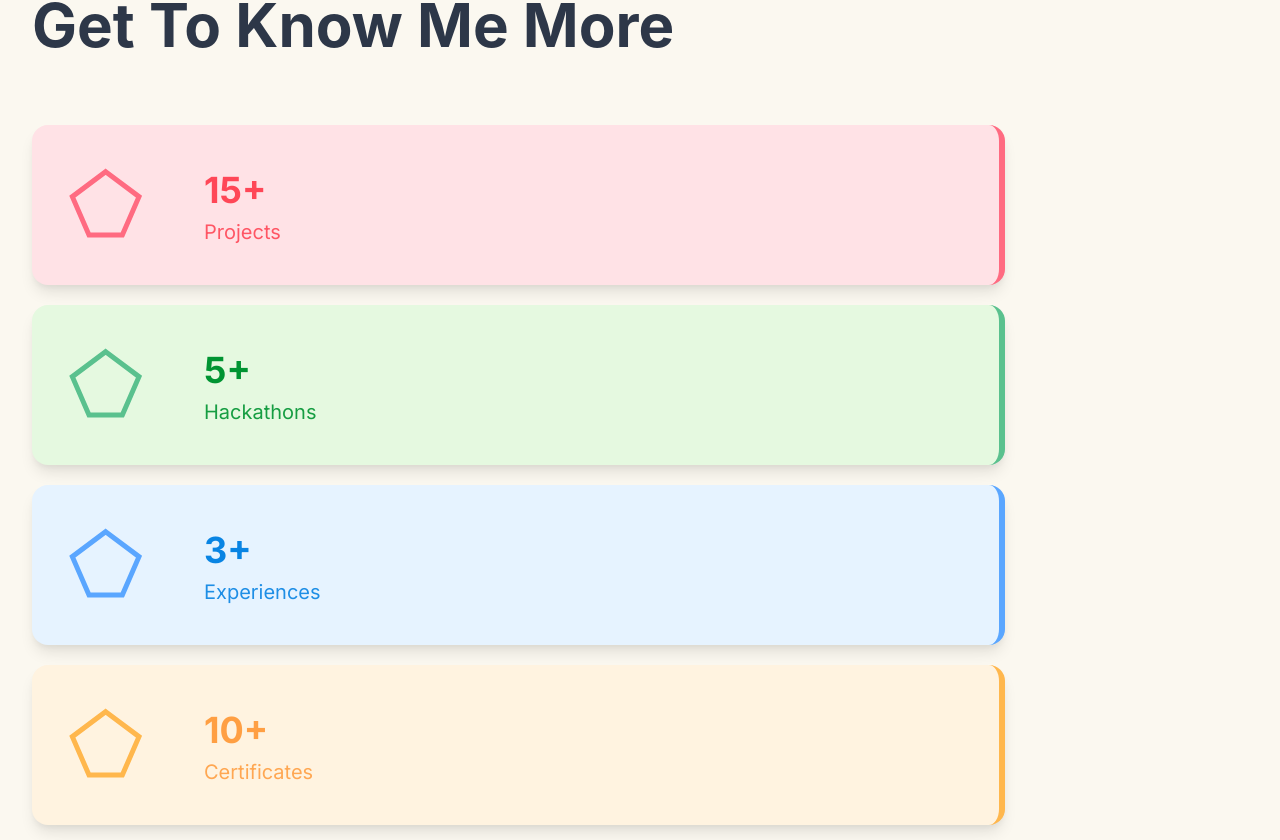
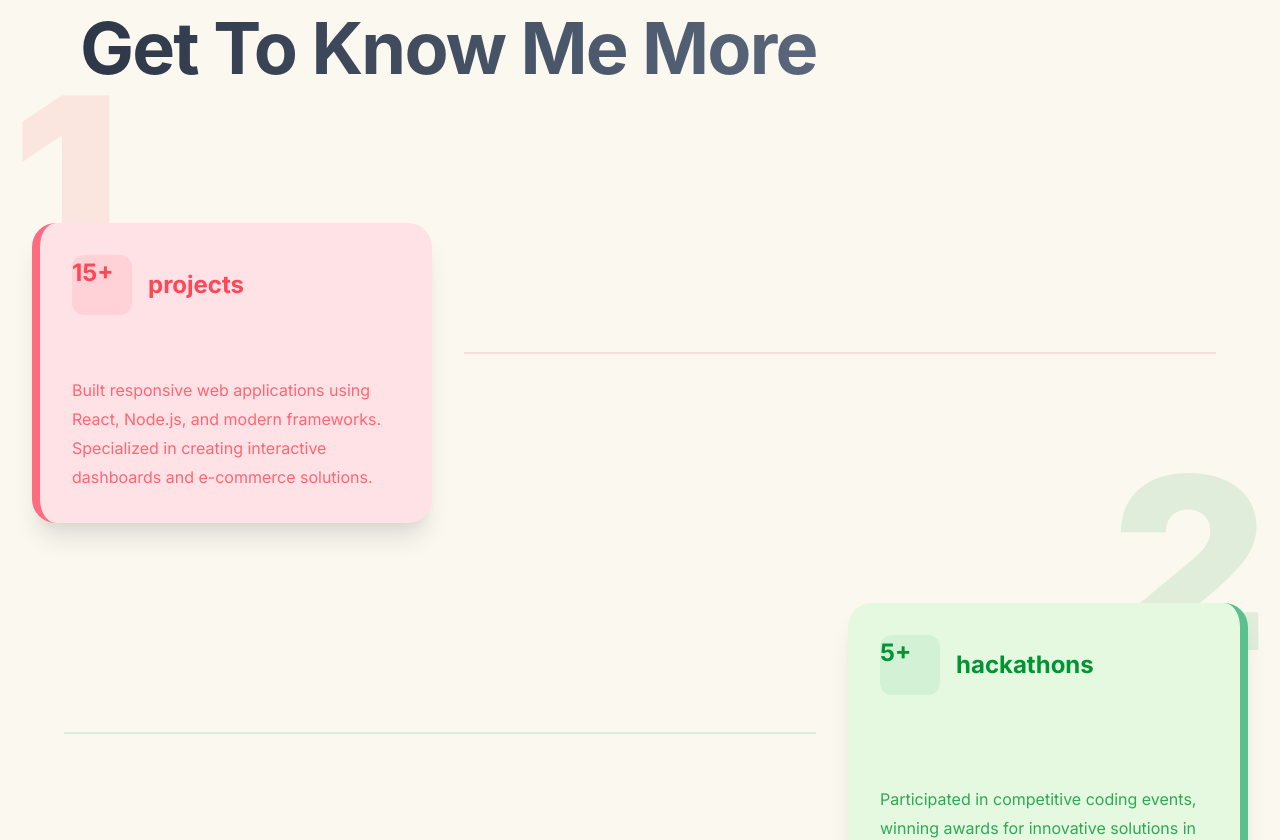
Before and after one commit to KabsiMontassar/portfolio, a React (Vite) app: page / in a window 1280 px wide. Shown: the part 1515-2355 px from the top of the page. Built offline with nearby package versions, Linux system fonts and the light colour scheme.

Commit message:
Update Achievements.jsx

```diff
--- a/src/components/Achievements/Achievements.jsx
+++ b/src/components/Achievements/Achievements.jsx
@@ -1,6 +1,7 @@
-import React, { useRef } from 'react';
-import { Box, Heading, useColorMode, Text } from '@chakra-ui/react';
+import React, { useRef, useState, useEffect } from 'react';
+import { Box, Heading, Text, Flex, useColorMode } from '@chakra-ui/react';
 import { useTranslation } from 'react-i18next';
+
 import gsap from 'gsap';
 
 const softColors = {
@@ -36,129 +37,101 @@ const softColors = {
   }
 };
 
-const AchievementCard = ({ achievement, index }) => {
+const AchievementCard = ({ achievement, index, isExpanded, onToggle }) => {
   const cardRef = useRef(null);
-  const svgRef = useRef(null);
-  const contentRef = useRef(null);
   const colorKey = achievement.label.toLowerCase();
 
-  const expandCard = () => {
-    gsap.to(cardRef.current, {
-      x: '-50%',
-      left: '50%',
-      width: "95vw",
-      height: "300px",
-      duration: 0.8,
-      ease: "power4.out",
-    });
-
-    gsap.to(contentRef.current, {
+  useEffect(() => {
+    gsap.fromTo(cardRef.current,
+      { opacity: 0, x: index % 2 === 0 ? -100 : 100 },
+      {
         opacity: 1,
-      y: 0,
-      duration: 0.5,
-      delay: 0.3
-    });
-
-    gsap.to(svgRef.current, {
-      scale: 2,
-      x: -100,
-      duration: 0.6,
-      ease: "back.out(1.7)"
-    });
-  };
-
-  const collapseCard = () => {
-    gsap.to(cardRef.current, {
         x: 0,
-      left: 0,
-      width: "80%",
-      height: "160px",
-      duration: 0.6,
-      ease: "power3.inOut"
-    });
-
-    gsap.to(contentRef.current, {
-      opacity: 0,
-      y: 20,
-      duration: 0.3
-    });
-
-    gsap.to(svgRef.current, {
-      scale: 1,
-      x: 0,
-      duration: 0.6,
-      ease: "back.in"
-    });
-  };
-
-  const getShape = () => {
-    switch(achievement.label) {
-      case 'projects':
-        return "M10 10h40v40h-40z";
-      case 'hackathons':
-        return "M30 10 L50 30 L30 50 L10 30 Z";
-      case 'experiences':
-        return "M30,10 A20,20 0 1,0 30,50 A20,20 0 1,0 30,10";
-      case 'certificates':
-        return "M10,30 Q30,5 50,30 Q30,55 10,30";
-      case 'skills':
-        return "M30,10 L50,20 L50,40 L30,50 L10,40 L10,20 Z";
-      default:
-        return "M25,10 L45,25 L35,48 L15,48 L5,25 Z";
+        duration: 1,
+        delay: index * 0.2,
+        ease: "power3.out"
       }
-  };
+    );
+  }, []);
 
   return (
     <Box
       ref={cardRef}
+      position="relative"
+      mb={20}
+      opacity={0}
+
+      cursor="pointer"
+      onClick={onToggle}
+    >
+      <Flex
+        direction={index % 2 === 0 ? "row" : "row-reverse"}
+        align="center"
+        w="100%"
+        position="relative"
+      >
+        <Text
+          fontSize="240px"
+          fontWeight="900"
+          opacity={0.1}
           position="absolute"
-      left={0}
-      top={`${index * 180}px`}
-      height="160px"
-      width="80%"
-      bg={softColors[colorKey]?.bg || '#F0F0F0'}
-      borderRadius="2xl"
-      borderRight={`6px solid ${softColors[colorKey]?.border || '#CCCCCC'}`}
-      boxShadow="lg"
+          left={index % 2 === 0 ? "-20px" : "auto"}
+          right={index % 2 === 0 ? "auto" : "-20px"}
+          top="-200px"
+          color={softColors[colorKey].text}
+        >
+          {index + 1}
+        </Text>
+
+        <Box
+          w={isExpanded ? "600px" : "400px"}
+          h="300px"
+          bg={softColors[colorKey].bg}
+          p={8}
+          borderRadius="3xl"
+          boxShadow={isExpanded ? "2xl" : "xl"}
+          borderLeft={index % 2 === 0 ? `8px solid ${softColors[colorKey].border}` : "none"}
+          borderRight={index % 2 === 0 ? "none" : `8px solid ${softColors[colorKey].border}`}
+          transform={isExpanded ? "translateY(0)" : "translateY(20px)"}
+          transition="all 0.3s ease-in-out"
+          _hover={{ transform: "translateY(0)", boxShadow: "2xl" }}
           overflow="hidden"
-      cursor="pointer"
-      transition="box-shadow 0.3s ease"
-      _hover={{ boxShadow: "2xl" }}
-      onClick={expandCard}
-      onMouseLeave={collapseCard}
+          display="flex"
+          flexDirection="column"
+          justifyContent="space-between"
         >
-      <Box p={8} display="flex" height="100%">
-        <Box flex="1" display="flex" alignItems="center">
-          <svg
-            ref={svgRef}
-            width="100"
-            height="100"
-            viewBox="0 0 60 60"
-            style={{ marginRight: "40px", flexShrink: 0 }}
+          <Flex align="center" mb={4}>
+            <Box
+              w="60px"
+              h="60px"
+              borderRadius="xl"
+              bg={`${softColors[colorKey].border}22`}
+              mr={4}
+              display="flex"
+              align="center"
+              justify="center"
             >
-            <path d={getShape()} fill={softColors[colorKey]?.bg || '#F0F0F0'}
-                  stroke={softColors[colorKey]?.border || '#CCCCCC'} strokeWidth="3" />
-          </svg>
-          <Box>
-            <Text fontSize="4xl" fontWeight="bold" color={softColors[colorKey]?.text}>{achievement.number}</Text>
-            <Text fontSize="xl" color={softColors[colorKey]?.text} opacity={0.9}>{achievement.label}</Text>
-          </Box>
-        </Box>
-        <Box
-          ref={contentRef}
-          flex="2"
-          opacity={0}
-          transform="translateY(20px)"
-          ml={8}
-          borderLeft={`2px solid ${softColors[colorKey]?.border}40`}
-          pl={8}
-        >
-          <Text fontSize="lg" color={softColors[colorKey]?.text}>
-            Additional content for {achievement.label} goes here.
-            This could include descriptions, achievements, or other relevant information.
+              <Text fontSize="2xl" fontWeight="bold" color={softColors[colorKey].text}>
+                {achievement.number}
               </Text>
             </Box>
+            <Text fontSize="2xl" fontWeight="700" color={softColors[colorKey].text}>
+              {achievement.label}
+            </Text>
+          </Flex>
+
+          <Text color={softColors[colorKey].text} opacity={0.8} fontSize="md" lineHeight={1.8}>
+            {achievement.description}
+          </Text>
         </Box>
+
+        <Box
+          flex={1}
+          h="2px"
+          bg={`${softColors[colorKey].border}33`}
+          mx={8}
+        />
+      </Flex>
     </Box>
   );
 };
@@ -166,36 +139,65 @@ const AchievementCard = ({ achievement, index }) => {
 const Achievements = () => {
   const { t } = useTranslation();
   const { colorMode } = useColorMode();
+  const [expandedIndex, setExpandedIndex] = useState(null);
+
+  const handleToggle = (index) => {
+    setExpandedIndex(expandedIndex === index ? null : index);
+  };
 
   const achievements = [
-    { number: "15+", label: t('projects') },
-    { number: "5+", label: t('hackathons') },
-    { number: "3+", label: t('experiences') },
-    { number: "10+", label: t('certificates') },
-    { number: "20+", label: t('skills') },
-    { number: "2+", label: t('education') }
+    {
+      number: "15+",
+      label: 'projects',
+      description: "Built responsive web applications using React, Node.js, and modern frameworks. Specialized in creating interactive dashboards and e-commerce solutions."
+    },
+    {
+      number: "5+",
+      label: 'hackathons',
+      description: "Participated in competitive coding events, winning awards for innovative solutions in AI and web development categories."
+    },
+    {
+      number: "3+",
+      label: 'experiences',
+      description: "Professional work experience at tech companies, contributing to large-scale projects and collaborating with cross-functional teams."
+    },
+    {
+      number: "10+",
+      label: 'certificates',
+      description: "Completed certifications in web development, cloud computing, and UX design from recognized platforms like Coursera and Udemy."
+    },
+    {
+      number: "20+",
+      label: 'skills',
+      description: "Mastered technologies including JavaScript, Python, React, Node.js, and cloud platforms like AWS and Firebase."
+    },
+    {
+      number: "2+",
+      label: 'education',
+      description: "Advanced degrees in Computer Science with focus on human-computer interaction and distributed systems."
+    }
   ];
 
   return (
-    <Box minHeight="100vh" px={8} py={16}>
+    <Box minHeight="100vh" py={20} overflow="hidden">
+      <Box px={20} mb={28}>
         <Heading
-        fontSize="6xl"
-        mb={16}
-        color={colorMode === 'light' ? 'gray.700' : 'whiteAlpha.900'}
+          fontSize="7xl"
+          bgGradient="linear(to-r, gray.700, gray.500)"
+          bgClip="text"
+          letterSpacing="tight"
         >
           {t('getToKnowMe')}
         </Heading>
-      <Box
-        position="relative"
-        height="1100px"
-        mx="auto"
-        mt={8}
-      >
+      </Box>
+      <Box maxW="1400px" mx="auto" px={8}>
         {achievements.map((achievement, index) => (
           <AchievementCard
             key={index}
             achievement={achievement}
             index={index}
+            isExpanded={expandedIndex === index}
+            onToggle={() => handleToggle(index)}
           />
         ))}
       </Box>
```
Lines whose indentation alone changed are shown as unchanged.
